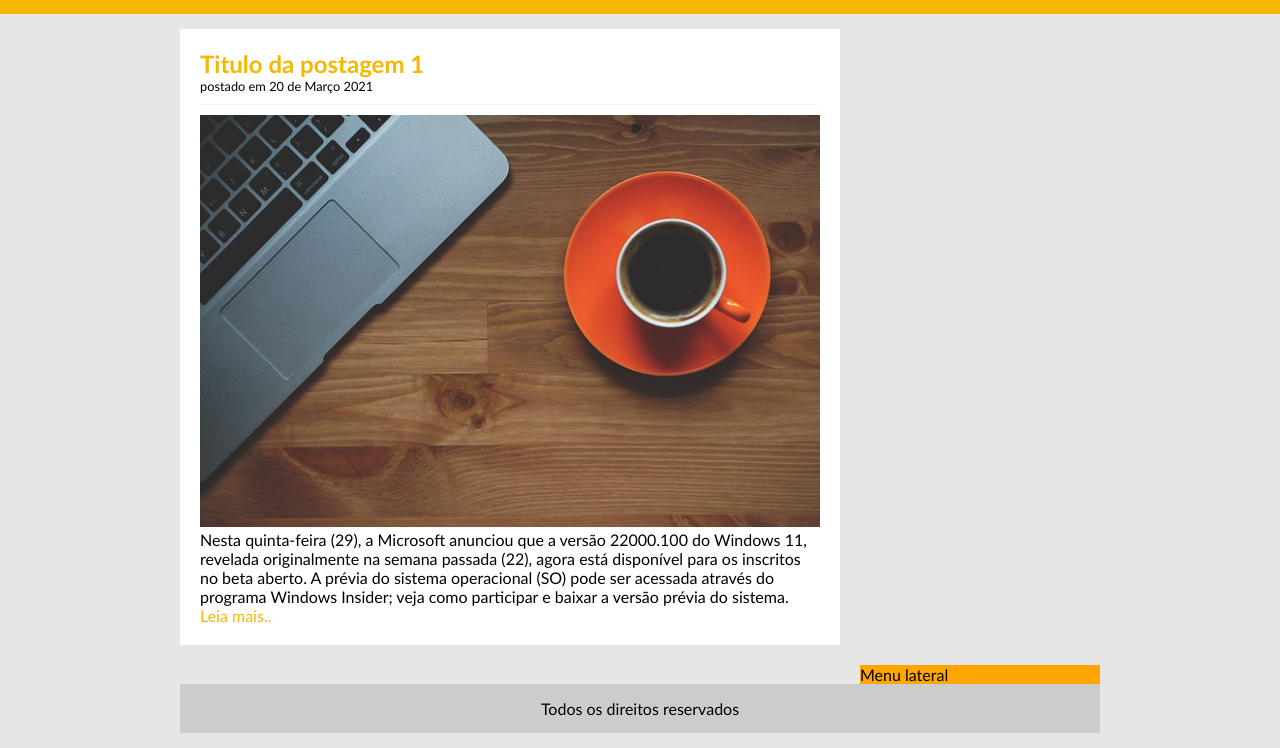
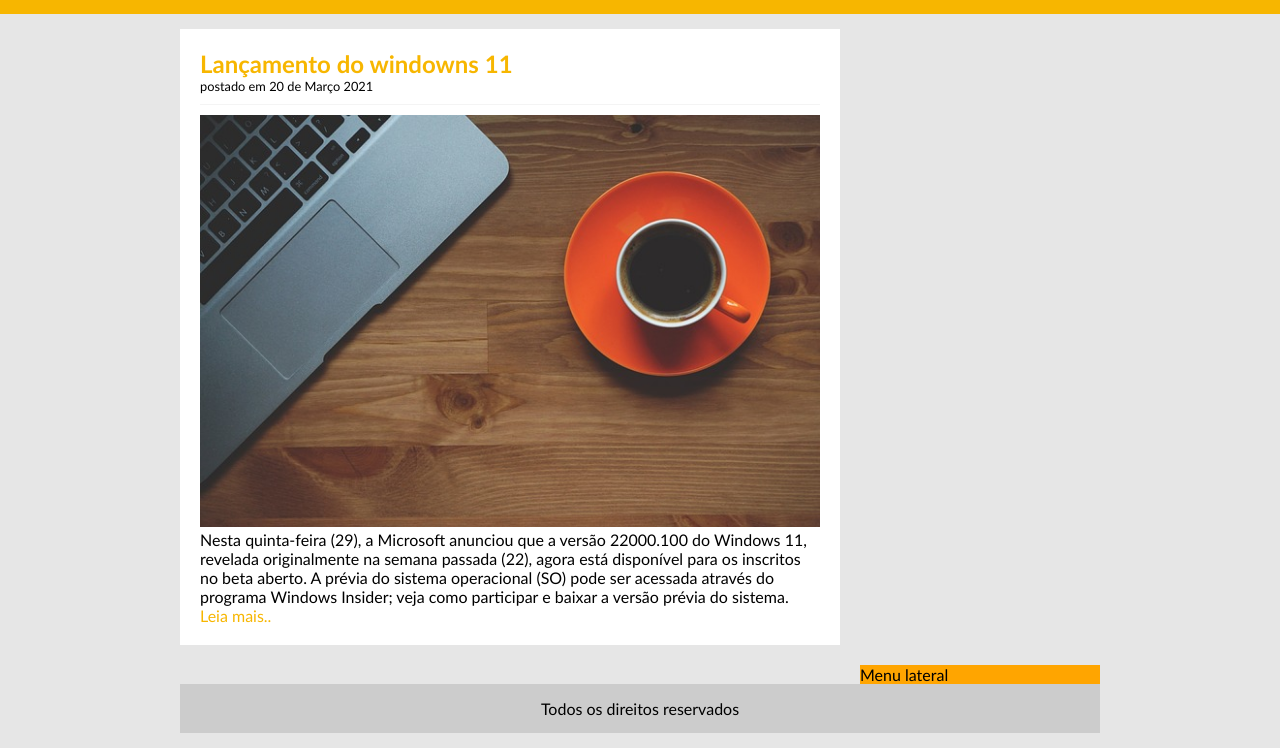
Before and after one commit to JSamartino/TecBlog, a plain HTML site: page index.html in a window 1280 px wide. Shown: the part 152-900 px from the top of the page. Drawn offline with Linux system fonts and the light colour scheme.

Commit message:
Segundo commit

```diff
--- a/index.html
+++ b/index.html
@@ -35,7 +35,7 @@
 
 				<div class="postagem">
 
-				<h2>Titulo da postagem 1</h2>
+				<h2>Lançamento do windowns 11</h2>
 
 				<span class="datapost">postado em 20 de Março 2021</span>
 
```
